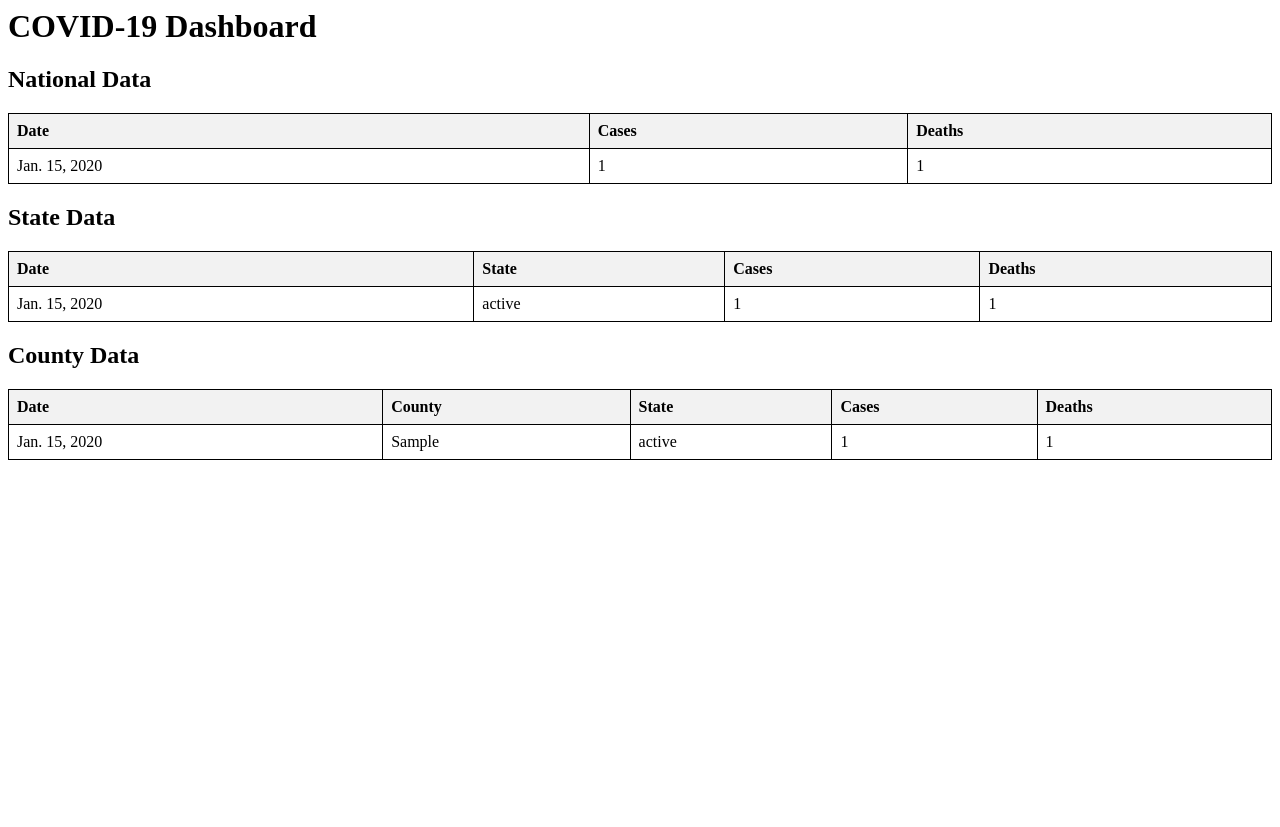
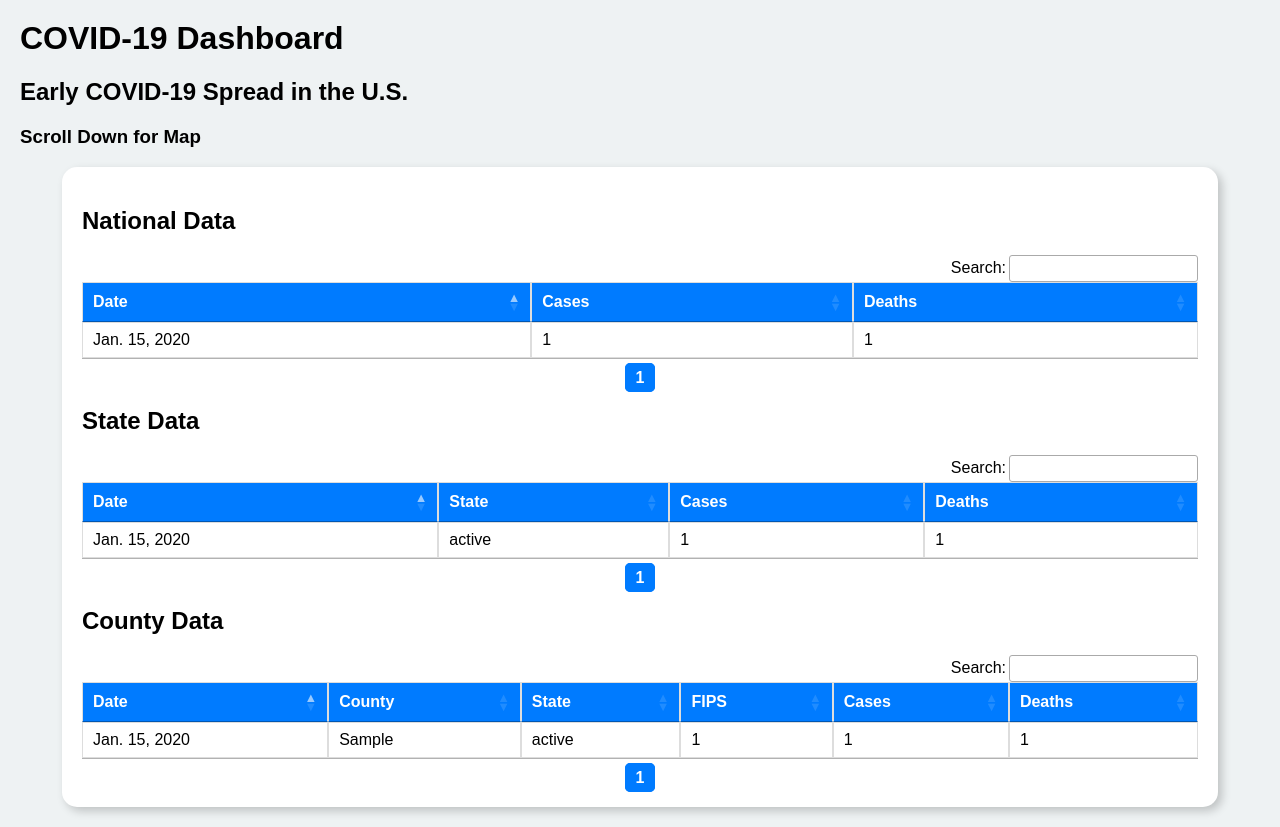
Before and after one commit to LuSilverX/Covid19-Data-Vis, a Django app: page /pandemic/ in a window 1280 px wide. Before the commit the page ends 460 px from the top, so only its background shows below. Run offline with Django 5.2, Linux system fonts and the light colour scheme; tables that the repository leaves empty hold one stand-in row (values such as "Sample post"); parts of the project's set-up code (start-up, migrations or seed data) failed here and were passed over; some libraries are stand-ins or nearby versions.

Commit message:
rough finish of the pre dash page, need to master

```diff
--- a/covid19_project/data_handler/templates/pre_dashboard.html
+++ b/covid19_project/data_handler/templates/pre_dashboard.html
@@ -1,24 +1,79 @@
-
-
 {% block content %}
-    <h1>COVID-19 Dashboard</h1>
+    <h1 class="main-title">COVID-19 Dashboard</h1>
+    <h2 class="main-title">Early COVID-19 Spread in the U.S.</h2>
+    <h3 class="main-title">Scroll Down for Map</h3>
 
     <style>
+        body {
+            font-family: 'Arial', sans-serif;
+            background-color: #eef2f3;
+            margin: 0;
+            padding: 20px;
+        }
+        .container {
+            width: 90%;
+            max-width: 1200px;
+            margin: auto;
+            padding: 20px;
+            background: white;
+            border-radius: 15px;
+            box-shadow: 4px 4px 10px rgba(0, 0, 0, 0.2);
+        }
         table {
             width: 100%;
             border-collapse: collapse;
             margin-bottom: 20px;
         }
         th, td {
-            border: 1px solid black;
+            border: 1px solid #ddd;
             padding: 8px;
             text-align: left;
         }
         th {
+            background-color: #007bff;
+            color: white;
+        }
+        tr:nth-child(even) {
             background-color: #f2f2f2;
+        }
+        tr:hover {
+            background-color: #ddd;
+        }
+        .pagination {
+            margin-top: 10px;
+            text-align: center;
+        }
+        .pagination a, .pagination strong {
+            padding: 5px 10px;
+            margin: 2px;
+            text-decoration: none;
+            border: 1px solid #007bff;
+            color: #007bff;
+            border-radius: 5px;
+        }
+        .pagination strong {
+            background-color: #007bff;
+            color: white;
         }
     </style>
 
+    <!-- DataTables for Sorting & Searching (Pagination Disabled) -->
+    <link rel="stylesheet" href="https://cdn.datatables.net/1.13.4/css/jquery.dataTables.min.css">
+    <script src="https://code.jquery.com/jquery-3.6.0.min.js"></script>
+    <script src="https://cdn.datatables.net/1.13.4/js/jquery.dataTables.min.js"></script>
+
+    <script>
+        $(document).ready(function () {
+            $("table").DataTable({
+                "paging": false,  // ✅ Disables DataTables pagination (Django handles it)
+                "searching": true,  // ✅ Enables searching
+                "ordering": true,  // ✅ Enables sorting
+                "info": false  // ✅ Hides "Showing X of Y entries" text
+            });
+        });
+    </script>
+
+    <div class="container">
         <h2>National Data</h2>
         <table>
             <thead>
@@ -38,6 +93,27 @@
                 {% endfor %}
             </tbody>
         </table>
+
+        <!-- Pagination for National Data -->
+        <div class="pagination">
+            {% if us_data.has_previous %}
+                <a href="?page=1">First</a>
+                <a href="?page={{ us_data.previous_page_number }}">← Previous</a>
+            {% endif %}
+
+            {% for num in us_data.paginator.page_range %}
+                {% if us_data.number == num %}
+                    <strong>{{ num }}</strong>
+                {% else %}
+                    <a href="?page={{ num }}">{{ num }}</a>
+                {% endif %}
+            {% endfor %}
+
+            {% if us_data.has_next %}
+                <a href="?page={{ us_data.next_page_number }}">Next →</a>
+                <a href="?page={{ us_data.paginator.num_pages }}">Last</a>
+            {% endif %}
+        </div>
 
         <h2>State Data</h2>
         <table>
@@ -61,6 +137,27 @@
             </tbody>
         </table>
 
+        <!-- Pagination for State Data -->
+        <div class="pagination">
+            {% if state_data.has_previous %}
+                <a href="?page=1">First</a>
+                <a href="?page={{ state_data.previous_page_number }}">← Previous</a>
+            {% endif %}
+
+            {% for num in state_data.paginator.page_range %}
+                {% if state_data.number == num %}
+                    <strong>{{ num }}</strong>
+                {% else %}
+                    <a href="?page={{ num }}">{{ num }}</a>
+                {% endif %}
+            {% endfor %}
+
+            {% if state_data.has_next %}
+                <a href="?page={{ state_data.next_page_number }}">Next →</a>
+                <a href="?page={{ state_data.paginator.num_pages }}">Last</a>
+            {% endif %}
+        </div>
+
         <h2>County Data</h2>
         <table>
             <thead>
@@ -68,6 +165,7 @@
                     <th>Date</th>
                     <th>County</th>
                     <th>State</th>
+                    <th>FIPS</th>
                     <th>Cases</th>
                     <th>Deaths</th>
                 </tr>
@@ -78,6 +176,7 @@
                     <td>{{ entry.date }}</td>
                     <td>{{ entry.county }}</td>
                     <td>{{ entry.state }}</td>
+                    <td>{{ entry.fips|default:"N/A" }}</td>  <!-- Displays "N/A" if missing -->
                     <td>{{ entry.cases }}</td>
                     <td>{{ entry.deaths }}</td>
                 </tr>
@@ -85,4 +184,26 @@
             </tbody>
         </table>
 
+        <!-- Pagination for County Data -->
+        <div class="pagination">
+            {% if county_data.has_previous %}
+                <a href="?page=1">First</a>
+                <a href="?page={{ county_data.previous_page_number }}">← Previous</a>
+            {% endif %}
+
+            {% for num in county_data.paginator.page_range %}
+                {% if county_data.number == num %}
+                    <strong>{{ num }}</strong>
+                {% else %}
+                    <a href="?page={{ num }}">{{ num }}</a>
+                {% endif %}
+            {% endfor %}
+
+            {% if county_data.has_next %}
+                <a href="?page={{ county_data.next_page_number }}">Next →</a>
+                <a href="?page={{ county_data.paginator.num_pages }}">Last</a>
+            {% endif %}
+        </div>
+    </div>
+
 {% endblock %}
--- a/covid19_project/data_handler/views.py
+++ b/covid19_project/data_handler/views.py
@@ -1,15 +1,33 @@
 from django.shortcuts import render
+from django.core.paginator import Paginator
 from .models import CovidCountyData, CovidStateData, CovidUSData
 
-# Create your views here.
 def pre_dashboard(request):
-    county_data = CovidCountyData.objects.all()[:100]  # Limit data for performance
-    state_data = CovidStateData.objects.all()[:100]
-    us_data = CovidUSData.objects.all()[:100]
+    page_number = int(request.GET.get('page', 1))  # Get current page from URL, default to 1
+
+    # Determine which 100-entry chunk to load
+    chunk_size = 100
+    current_chunk = ((page_number - 1) // (chunk_size // 10)) * chunk_size  # Adjust chunk based on page
+
+    # Load only the current chunk from the database
+    county_list = CovidCountyData.objects.all()[current_chunk:current_chunk + chunk_size]
+    state_list = CovidStateData.objects.all()[current_chunk:current_chunk + chunk_size]
+    us_list = CovidUSData.objects.all()[current_chunk:current_chunk + chunk_size]
+
+    # Paginate within the 100-entry chunk (10 entries per page)
+    county_paginator = Paginator(county_list, 10)
+    state_paginator = Paginator(state_list, 10)
+    us_paginator = Paginator(us_list, 10)
+
+    # Get the paginated results for the current page
+    county_data = county_paginator.get_page(page_number % (chunk_size // 10) or (chunk_size // 10))
+    state_data = state_paginator.get_page(page_number % (chunk_size // 10) or (chunk_size // 10))
+    us_data = us_paginator.get_page(page_number % (chunk_size // 10) or (chunk_size // 10))
 
     context = {
         'county_data': county_data,
         'state_data': state_data,
-        'us_data': us_data
+        'us_data': us_data,
+        'page_number': page_number,
     }
     return render(request, 'pre_dashboard.html', context)
```
Lines whose indentation alone changed are shown as unchanged.
